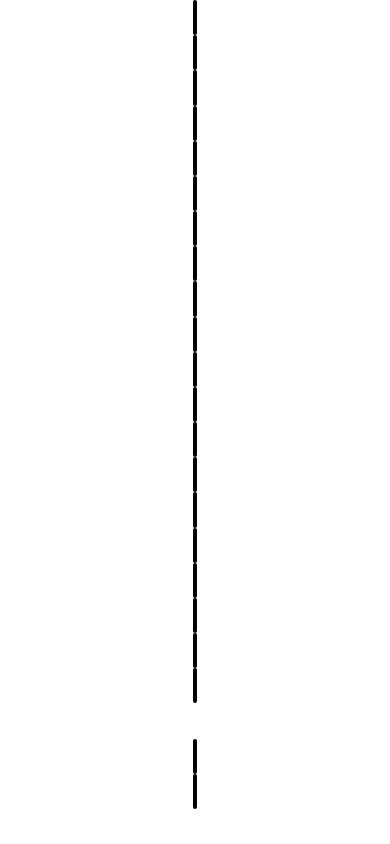
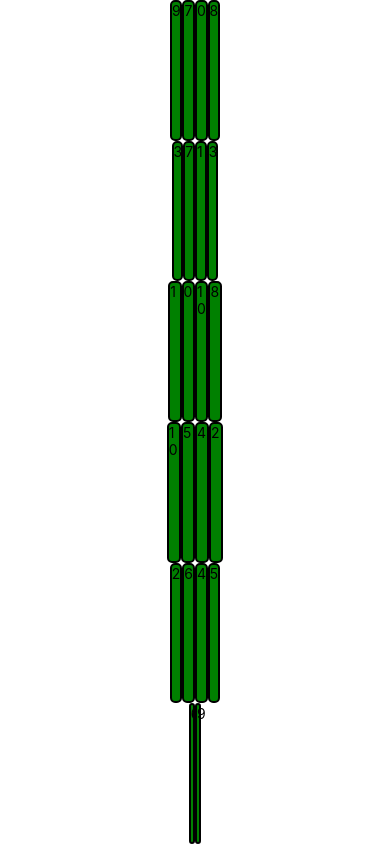
Before and after one commit to damianimashaun/memory-game, a React Native app: screen / in a window 390 px wide. Built offline with nearby package versions, Linux system fonts and the light colour scheme.

Commit message:
fix row display

```diff
--- a/src/components/boardRow.tsx
+++ b/src/components/boardRow.tsx
@@ -58,6 +58,7 @@ export default function BoardRow(props) {
 const styles = StyleSheet.create({
     rowContainer: {
         flex: 1,
+        flexDirection: 'row',
         minHeight: 100
     }
 });
--- a/src/redux/slices/game.slice.tsx
+++ b/src/redux/slices/game.slice.tsx
@@ -23,7 +23,7 @@ export const gameSlice = createSlice({
             state.board = faceValues.map((i) => ({
                 faceValue: i,
                 isMatched: false,
-                isOpen: false
+                isOpen: true
             } as Card));
 
             state.inGame = true;
```
